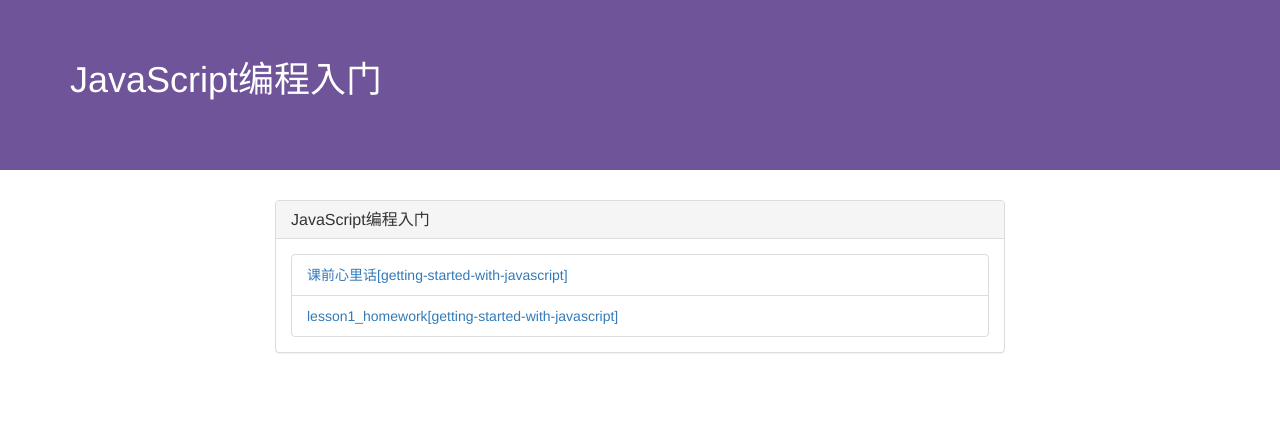
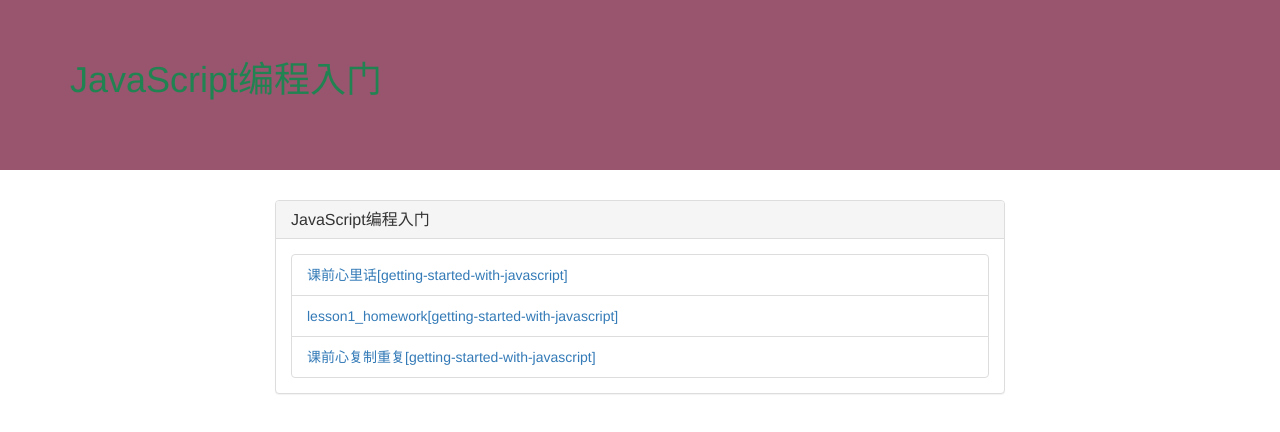
Before and after one commit to zxiaodu/test, a plain HTML site: page index.html in a window 1280 px wide. Drawn offline with nearby package versions, Linux system fonts and the light colour scheme.

Commit message:
重新制作

```diff
--- a/index.html
+++ b/index.html
@@ -32,6 +32,12 @@
               lesson1_homework[getting-started-with-javascript]
             </a>
           </li>
+
+          <li class="list-group-item">
+            <a href="https://github.com/shashawang/words-from-the-heart/blob/master/wangshasha.json">
+              课前心复制重复[getting-started-with-javascript]
+            </a>
+          </li>
         </div>
       </div>
     </div>
--- a/public/style.css
+++ b/public/style.css
@@ -4,10 +4,11 @@
   margin-bottom: 30px;
   font-size: 24px;
   text-align: left;
-  background-color: #6f5499;
+  background-color: #99546e;
 }
 
 .main-header h1 {
   margin-top: 0;
-  color: #fff;
+  color: rgb(33, 131, 82);
 }
+//nvknxnn
```
